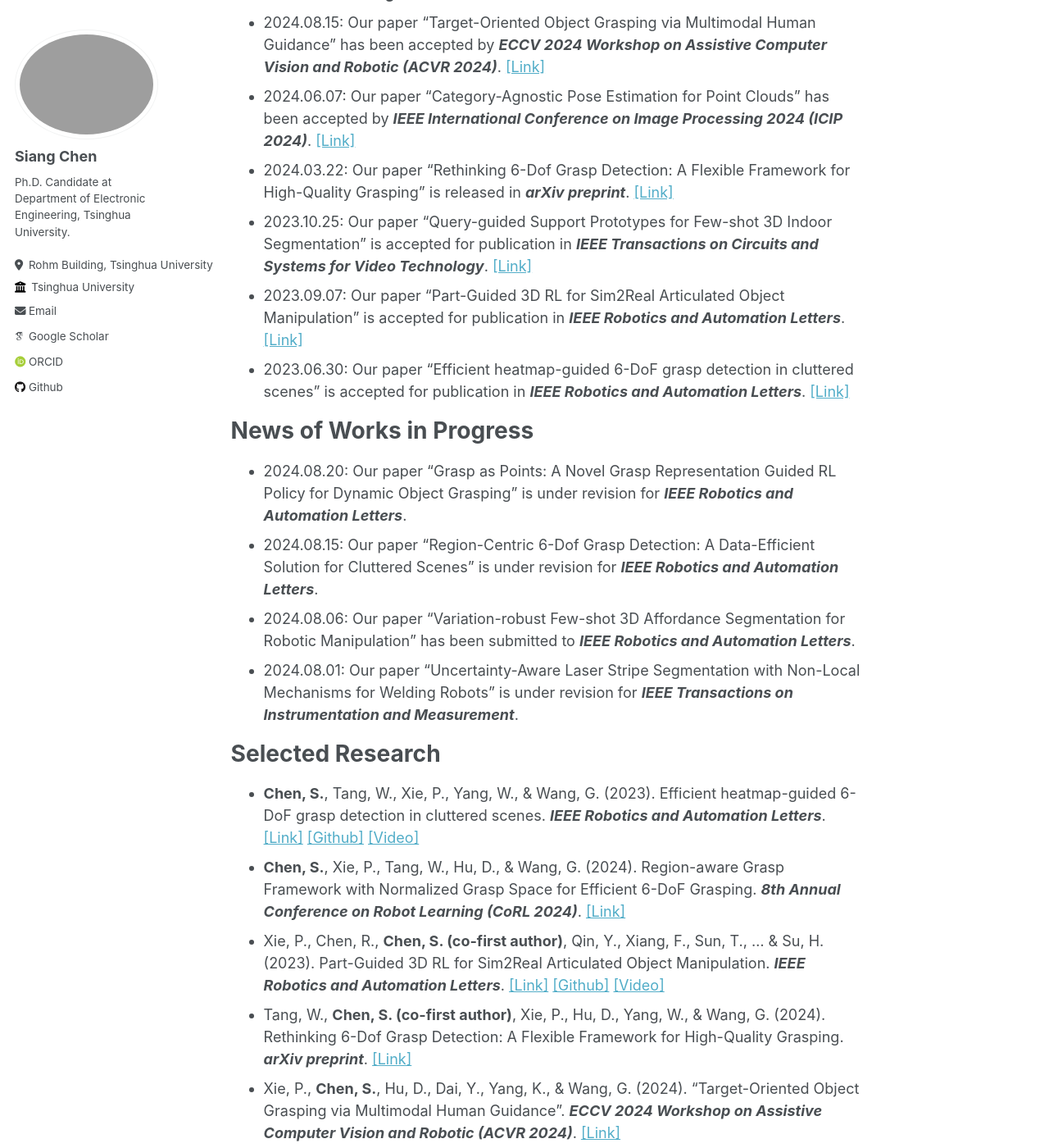
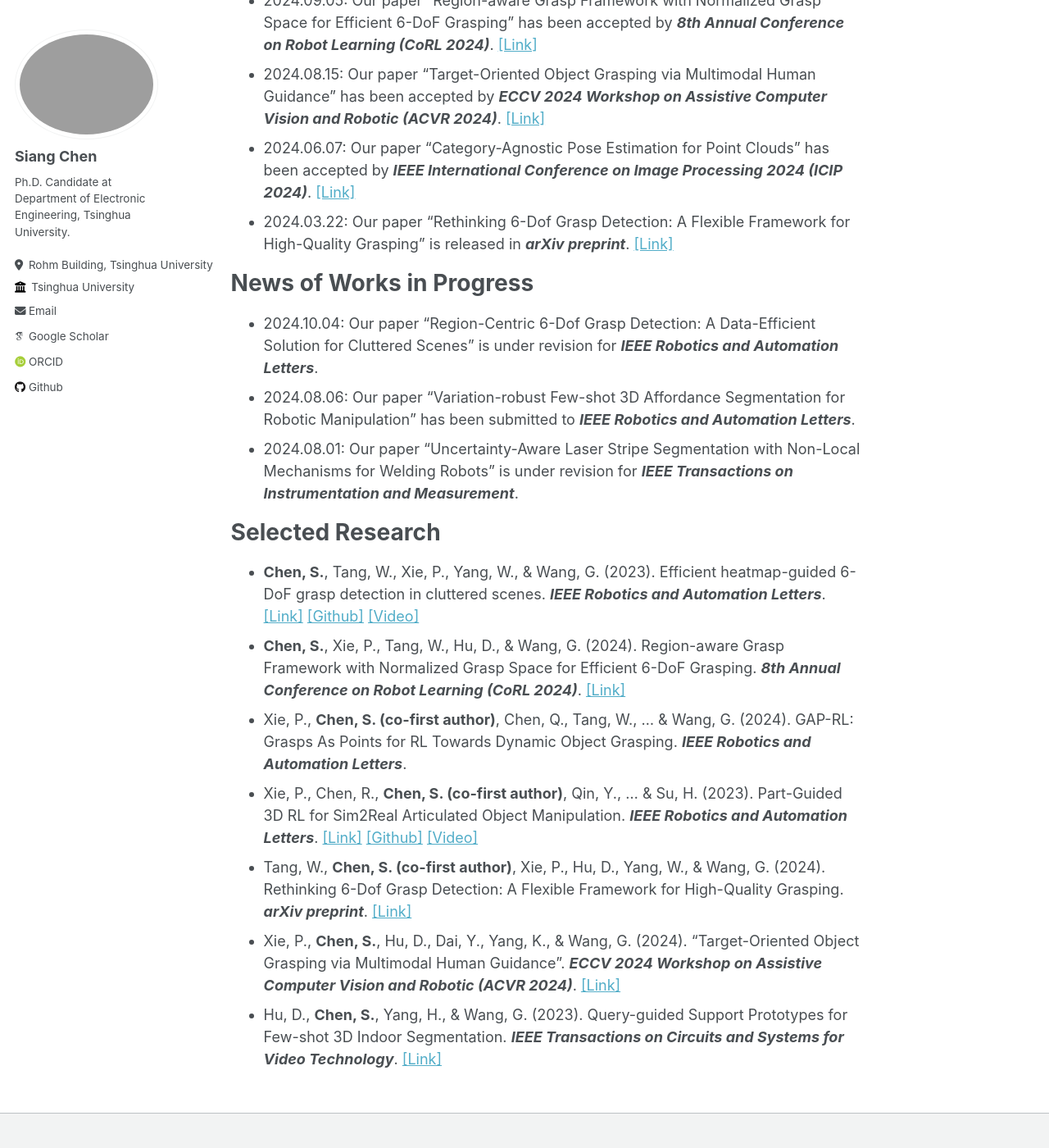
Before and after one commit to ChenThree/ChenThree.github.io, a Jekyll site: the page built from _pages/about.md, in a window 1280 px wide and 1400 px high, scrolled down 524 px. Shown: the whole window at 82% size. Built offline with Jekyll 4.4.1, drawn with Linux system fonts in a browser that asks for light colours; some web fonts are replaced; some of the changed text lies outside the part shown.

Commit message:
[update] remove old news and add new paper

```diff
--- a/_pages/about.md
+++ b/_pages/about.md
@@ -13,19 +13,19 @@ My research focus is on robot manipulation, embodied AI and applications of 3D s
 
 # Recent Publications
 
+- 2024.10.04: Our paper "GAP-RL: Grasps As Points for RL Towards Dynamic Object Grasping" has been accepted by ***IEEE Robotics and Automation Letters***.
 - 2024.09.05: Our paper "Region-aware Grasp Framework with Normalized Grasp Space for Efficient 6-DoF Grasping" has been accepted by ***8th Annual Conference on Robot Learning (CoRL 2024)***. [[Link]](https://arxiv.org/abs/2406.01767)
 - 2024.08.15: Our paper "Target-Oriented Object Grasping via Multimodal Human Guidance" has been accepted by ***ECCV 2024 Workshop on Assistive Computer Vision and Robotic (ACVR 2024)***. [[Link]](https://arxiv.org/abs/2408.11138)
 - 2024.06.07: Our paper "Category-Agnostic Pose Estimation for Point Clouds" has been accepted by ***IEEE International Conference on Image Processing 2024 (ICIP 2024)***. [[Link]](https://arxiv.org/abs/2403.07437)
 - 2024.03.22: Our paper "Rethinking 6-Dof Grasp Detection: A Flexible Framework for High-Quality Grasping" is released in ***arXiv preprint***. [[Link]](https://arxiv.org/abs/2403.15054)
-- 2023.10.25: Our paper "Query-guided Support Prototypes for Few-shot 3D Indoor Segmentation" is accepted for publication in ***IEEE Transactions on Circuits and Systems for Video Technology***. [[Link]](https://ieeexplore.ieee.org/abstract/document/10295521/)
-- 2023.09.07: Our paper "Part-Guided 3D RL for Sim2Real Articulated Object Manipulation" is accepted for publication in ***IEEE Robotics and Automation Letters***. [[Link]](https://ieeexplore.ieee.org/abstract/document/10242361/)
-- 2023.06.30: Our paper "Efficient heatmap-guided 6-DoF grasp detection in cluttered scenes" is accepted for publication in ***IEEE Robotics and Automation Letters***. [[Link]](https://ieeexplore.ieee.org/abstract/document/10168242/)
+<!-- - 2023.10.25: Our paper "Query-guided Support Prototypes for Few-shot 3D Indoor Segmentation" is accepted for publication in ***IEEE Transactions on Circuits and Systems for Video Technology***. [[Link]](https://ieeexplore.ieee.org/abstract/document/10295521/) -->
+<!-- - 2023.09.07: Our paper "Part-Guided 3D RL for Sim2Real Articulated Object Manipulation" is accepted for publication in ***IEEE Robotics and Automation Letters***. [[Link]](https://ieeexplore.ieee.org/abstract/document/10242361/) -->
+<!-- - 2023.06.30: Our paper "Efficient heatmap-guided 6-DoF grasp detection in cluttered scenes" is accepted for publication in ***IEEE Robotics and Automation Letters***. [[Link]](https://ieeexplore.ieee.org/abstract/document/10168242/) -->
 <!-- - 2022.12.13: Our paper "Distribution-aware Low-bit Quantization for 3D Point Cloud Networks" is accepted for publication in ***VCIP 2022***. [[Link]](https://ieeexplore.ieee.org/abstract/document/10008887) -->
 
 # News of Works in Progress
 
-- 2024.08.20: Our paper "Grasp as Points: A Novel Grasp Representation Guided RL Policy for Dynamic Object Grasping" is under revision for ***IEEE Robotics and Automation Letters***.
-- 2024.08.15: Our paper "Region-Centric 6-Dof Grasp Detection: A Data-Efficient Solution for Cluttered Scenes" is under revision for ***IEEE Robotics and Automation Letters***.
+- 2024.10.04: Our paper "Region-Centric 6-Dof Grasp Detection: A Data-Efficient Solution for Cluttered Scenes" is under revision for ***IEEE Robotics and Automation Letters***.
 - 2024.08.06: Our paper "Variation-robust Few-shot 3D Affordance Segmentation for Robotic Manipulation" has been submitted to ***IEEE Robotics and Automation Letters***.
 - 2024.08.01: Our paper "Uncertainty-Aware Laser Stripe Segmentation with Non-Local Mechanisms for Welding Robots" is under revision for ***IEEE Transactions on Instrumentation and Measurement***.
 
@@ -33,7 +33,8 @@ My research focus is on robot manipulation, embodied AI and applications of 3D s
 
 - **Chen, S.**, Tang, W., Xie, P., Yang, W., & Wang, G. (2023). Efficient heatmap-guided 6-DoF grasp detection in cluttered scenes. ***IEEE Robotics and Automation Letters***. [[Link]](https://ieeexplore.ieee.org/abstract/document/10168242/) [[Github]](https://github.com/THU-VCLab/HGGD) [[Video]](https://www.youtube.com/watch?v=V8gG1eHbrsU)
 - **Chen, S.**, Xie, P., Tang, W., Hu, D., & Wang, G. (2024). Region-aware Grasp Framework with Normalized Grasp Space for Efficient 6-DoF Grasping. ***8th Annual Conference on Robot Learning (CoRL 2024)***. [[Link]](https://arxiv.org/abs/2406.01767)
-- Xie, P., Chen, R., **Chen, S. (co-first author)**, Qin, Y., Xiang, F., Sun, T., ... & Su, H. (2023). Part-Guided 3D RL for Sim2Real Articulated Object Manipulation. ***IEEE Robotics and Automation Letters***. [[Link]](https://ieeexplore.ieee.org/abstract/document/10242361/) [[Github]](https://github.com/THU-VCLab/Part-Guided-3D-RL-for-Sim2Real-Articulated-Object-Manipulation) [[Video]](https://www.youtube.com/watch?v=b8KvOjlGNJs)
+- Xie, P., **Chen, S. (co-first author)**, Chen, Q., Tang, W., ... & Wang, G. (2024). GAP-RL: Grasps As Points for RL Towards Dynamic Object Grasping. ***IEEE Robotics and Automation Letters***.
+- Xie, P., Chen, R., **Chen, S. (co-first author)**, Qin, Y., ... & Su, H. (2023). Part-Guided 3D RL for Sim2Real Articulated Object Manipulation. ***IEEE Robotics and Automation Letters***. [[Link]](https://ieeexplore.ieee.org/abstract/document/10242361/) [[Github]](https://github.com/THU-VCLab/Part-Guided-3D-RL-for-Sim2Real-Articulated-Object-Manipulation) [[Video]](https://www.youtube.com/watch?v=b8KvOjlGNJs)
 - Tang, W., **Chen, S. (co-first author)**, Xie, P., Hu, D., Yang, W., & Wang, G. (2024). Rethinking 6-Dof Grasp Detection: A Flexible Framework for High-Quality Grasping. ***arXiv preprint***. [[Link]](https://arxiv.org/abs/2403.15054)
 - Xie, P., **Chen, S.**, Hu, D., Dai, Y., Yang, K., & Wang, G. (2024). "Target-Oriented Object Grasping via Multimodal Human Guidance". ***ECCV 2024 Workshop on Assistive Computer Vision and Robotic (ACVR 2024)***. [[Link]](https://arxiv.org/abs/2408.11138)
 - Hu, D., **Chen, S.**, Yang, H., & Wang, G. (2023). Query-guided Support Prototypes for Few-shot 3D Indoor Segmentation. ***IEEE Transactions on Circuits and Systems for Video Technology***. [[Link]](https://ieeexplore.ieee.org/abstract/document/10295521)
```
Also changed, not shown: _publications/2024-06-15-GraspAsPoints-10.md (deleted, +0 -15 lines), _publications/2024-10-04-GraspAsPoints-10.md (added, +15 -0 lines).
